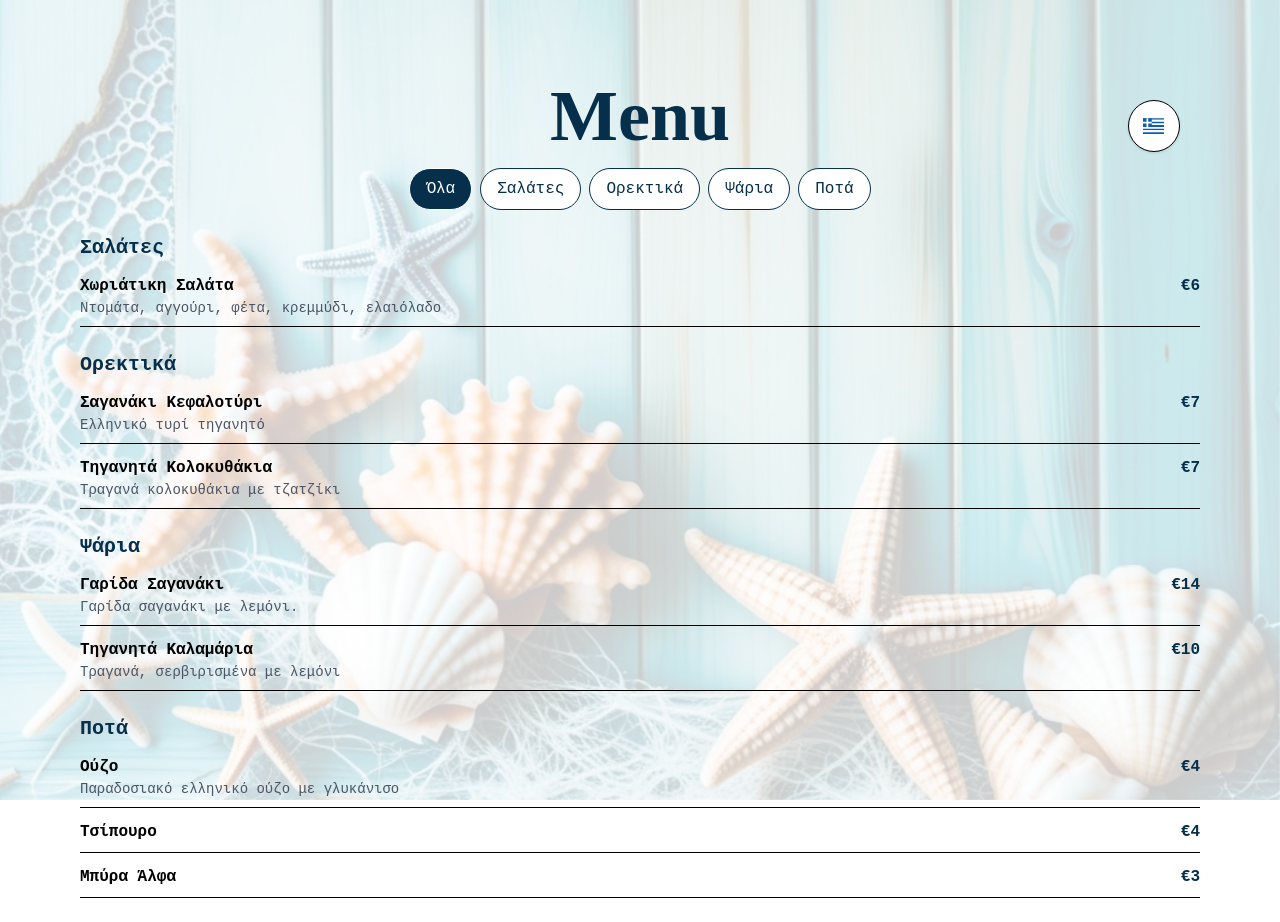
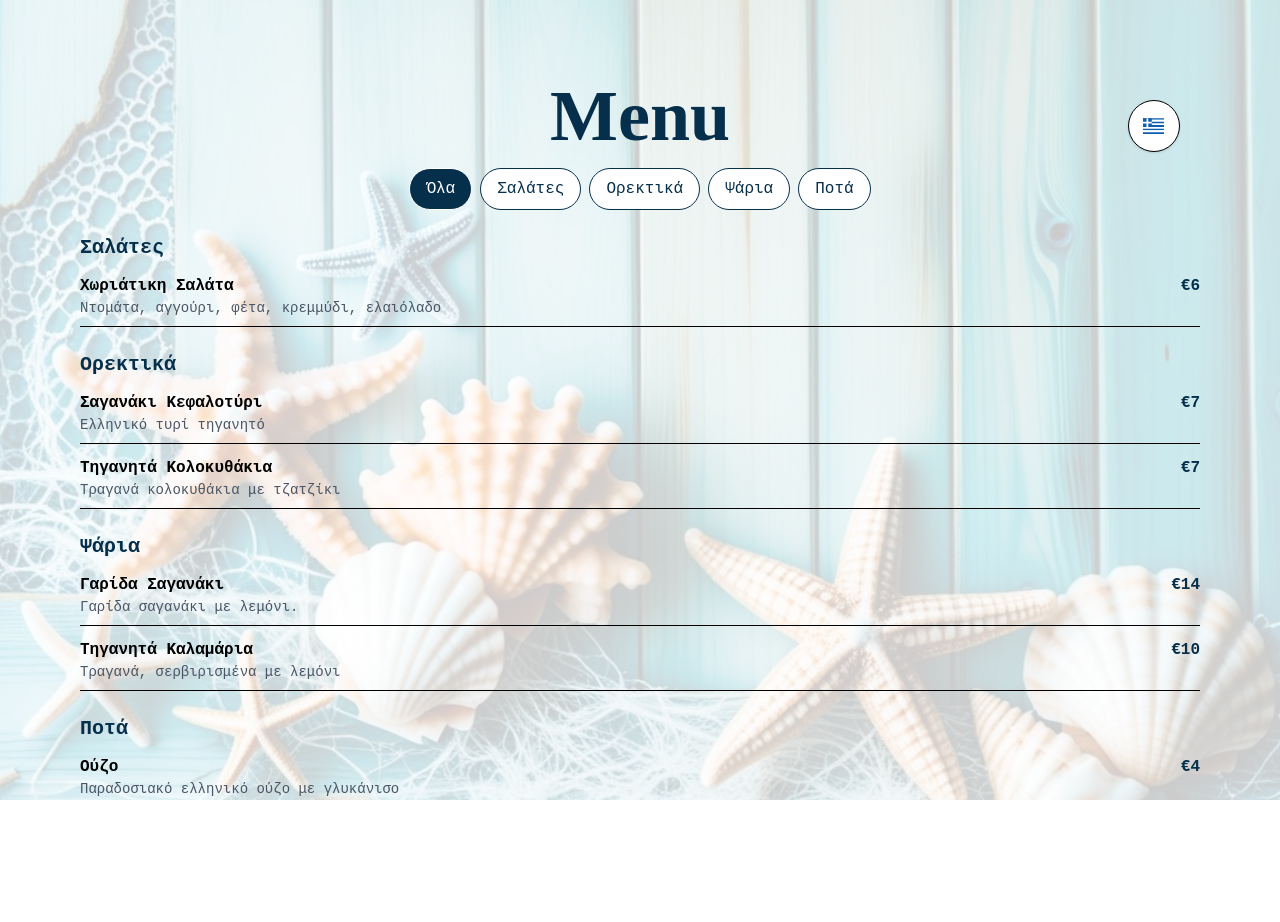
Before and after one commit to pagiannis/ax_niko_ax, a React (Vite) app: page / in a window 1280 px wide. Shown: the top 922 px of the page. After the commit the page ends 800 px from the top, so only its background shows below. Built offline with nearby package versions, Linux system fonts and the light colour scheme; some icons are missing; a web font is replaced by a local one.

Commit message:
Fix safari overscroll-behaviour background image glitch 2

```diff
--- a/src/App.css
+++ b/src/App.css
@@ -4,9 +4,5 @@ body,
   min-height: 100%;
   margin: 0;
   padding: 0;
-  overflow-x: hidden;
+  overflow: hidden;
 }
-
-body {
-  overscroll-behavior: none;
-}
--- a/src/App.tsx
+++ b/src/App.tsx
@@ -18,9 +18,9 @@ function App() {
         );
 
   return (
-    <div className="min-h-screen relative overflow-hidden">
-      {/* Background image layer */}
-      <div className="fixed inset-0 -z-10">
+    <div className="min-h-screen relative bg-white">
+      {/* Background image */}
+      <div className="absolute inset-0 z-0 opacity-20">
         <picture>
           <source media="(min-width: 768px)" srcSet="/bg-desktop.jpeg" />
           <img
@@ -31,13 +31,9 @@ function App() {
         </picture>
       </div>
 
-      {/* White overlay */}
-      <div className="absolute inset-0 bg-white/80 backdrop-blur-none z-0" />
-
-      {/* Main content */}
-      <div className="relative z-10 p-4 md:p-20">
+      {/* Scrollable content */}
+      <div className="relative z-10 h-screen overflow-y-auto p-4 md:p-20">
         <LanguageDropdown language={language} setLanguage={setLanguage} />
-
         <Header />
         <FilterBar selected={filter} onSelect={setFilter} language={language} />
         {filteredMenu.map((section, idx) => (
```
